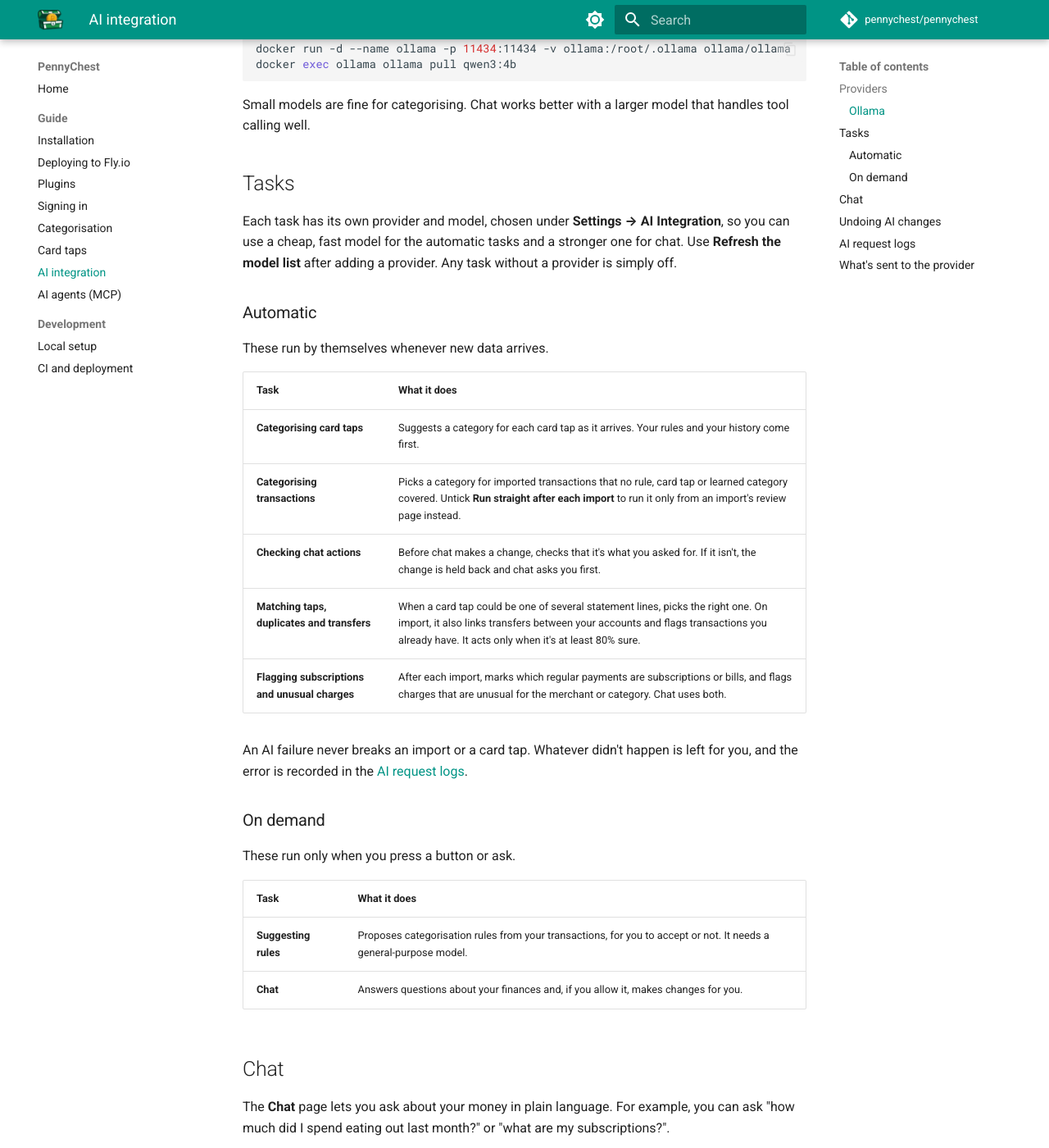
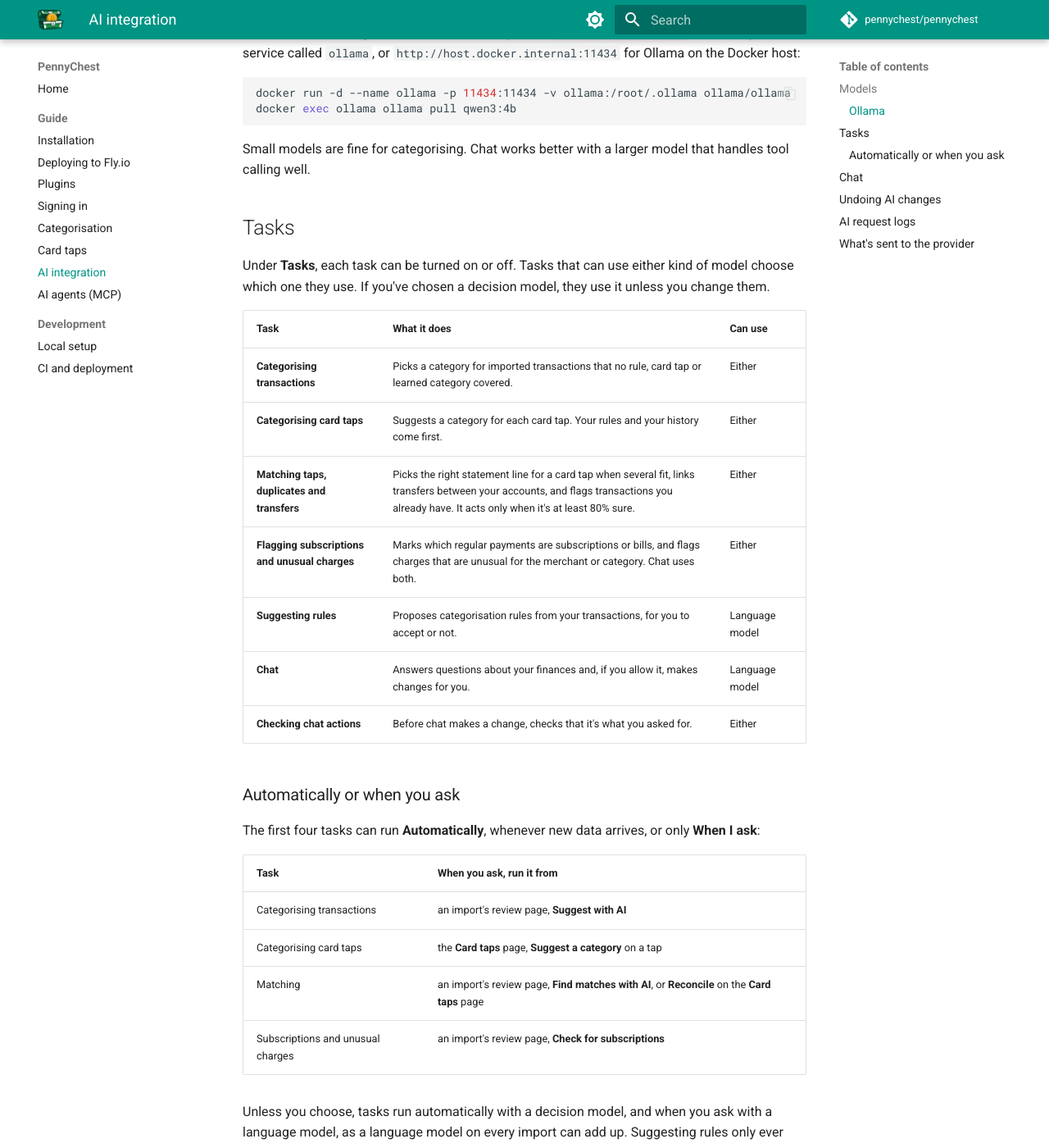
Before and after one commit to pennychest/pennychest, an MkDocs documentation site: the page built from docs/guide/ai-integration.md, in a window 1280 px wide and 1400 px high, scrolled down 1500 px. Shown: the whole window at 82% size. Built offline with MkDocs 1.6.1 and Material for MkDocs 9.7.7, drawn with Linux system fonts in a browser that asks for light colours; comment, search, counter and statistics services are not loaded; some of the changed text lies outside the part shown.

Commit message:
📝 Document decision and language models, and running AI tasks on demand

```diff
--- a/docs/guide/ai-integration.md
+++ b/docs/guide/ai-integration.md
@@ -1,6 +1,6 @@
 # AI integration
 
-AI in PennyChest is optional, and switched off until you choose a provider. Without one, PennyChest still categorises with your rules and with [the model it learns from your own categories](categorisation.md#learning-from-your-categories), which runs inside PennyChest and sends nothing anywhere.
+AI in PennyChest is optional, and does nothing until you choose a model. Without one, PennyChest still categorises with your rules and with [the model it learns from your own categories](categorisation.md#learning-from-your-categories), which runs inside PennyChest and sends nothing anywhere.
 
 With a provider, AI can:
 
@@ -12,20 +12,24 @@
 
 To let your own AI assistant work with your ledger, see [AI agents (MCP)](mcp.md).
 
-## Providers
+## Models
 
-Add your credentials under **Settings → AI Integration → Providers**.
+**Settings → AI Integration** has two kinds of model. Choose one of each, or just one; every task that uses that kind shares it.
 
-| Provider | What you need | Good for |
+- **Decision model.** Picks from the answers it's given and says how sure it is, so PennyChest can leave an answer to you rather than act on a guess. It's fast and cheap, which suits jobs that run on every import and card tap. It can't chat or write rules.
+- **Language model.** A general-purpose LLM. It writes text, so it can do everything, including chat and suggesting rules, but it doesn't report a confidence, so every answer it gives is used. It's slower and costs more per request.
+
+Add a provider's credentials under its section, then choose it and a model at the top. Use **Refresh the model list** after adding a provider.
+
+| Provider | Kind | What you need |
 |---|---|---|
-| **TypeSafe AI (Jev)** | an API key from [TypeSafe AI](https://typesafe.ai) | Categorising, matching, insights and checking chat actions: every task except rule suggestions and chat |
-| **Anthropic (Claude)** | an API key from [console.anthropic.com](https://console.anthropic.com) | Every task |
-| **OpenAI** | an API key; the base URL can point at any OpenAI-compatible API | Every task |
-| **Google (Gemini)** | a Gemini API key | Every task |
-| **Google Vertex AI** | an express mode API key | Every task |
-| **Ollama (self-hosted)** | the URL of your Ollama server | Every task, with nothing leaving your network |
-
-Jev is a decision model. It picks from the options it's given and says how confident it is, so PennyChest can leave an answer to you rather than act on a guess. The others are general-purpose LLMs that don't report a confidence, so every answer they give is used. A sensible setup is Jev for the automatic tasks and an LLM for rules and chat.
+| **TypeSafe AI (Jev)** | Decision model | an API key from [TypeSafe AI](https://typesafe.ai) |
+| **OpenAI Decisions** | Decision model | an OpenAI API key; uses OpenAI's Decisions API |
+| **Anthropic (Claude)** | Language model | an API key from [console.anthropic.com](https://console.anthropic.com) |
+| **OpenAI** | Language model | an API key; the base URL can point at any OpenAI-compatible API |
+| **Google (Gemini)** | Language model | a Gemini API key |
+| **Google Vertex AI** | Language model | an express mode API key |
+| **Ollama (self-hosted)** | Language model | the URL of your Ollama server, with nothing leaving your network |
 
 !!! note
     Provider APIs are billed by the provider, per token or per request. The Anthropic API is separate from a claude.ai subscription.
@@ -43,30 +47,32 @@
 
 ## Tasks
 
-Each task has its own provider and model, chosen under **Settings → AI Integration**, so you can use a cheap, fast model for the automatic tasks and a stronger one for chat. Use **Refresh the model list** after adding a provider. Any task without a provider is simply off.
+Under **Tasks**, each task can be turned on or off. Tasks that can use either kind of model choose which one they use. If you've chosen a decision model, they use it unless you change them.
 
-### Automatic
+| Task | What it does | Can use |
+|---|---|---|
+| **Categorising transactions** | Picks a category for imported transactions that no rule, card tap or learned category covered. | Either |
+| **Categorising card taps** | Suggests a category for each card tap. Your rules and your history come first. | Either |
+| **Matching taps, duplicates and transfers** | Picks the right statement line for a card tap when several fit, links transfers between your accounts, and flags transactions you already have. It acts only when it's at least 80% sure. | Either |
+| **Flagging subscriptions and unusual charges** | Marks which regular payments are subscriptions or bills, and flags charges that are unusual for the merchant or category. Chat uses both. | Either |
+| **Suggesting rules** | Proposes categorisation rules from your transactions, for you to accept or not. | Language model |
+| **Chat** | Answers questions about your finances and, if you allow it, makes changes for you. | Language model |
+| **Checking chat actions** | Before chat makes a change, checks that it's what you asked for. | Either |
 
-These run by themselves whenever new data arrives.
+### Automatically or when you ask
 
-| Task | What it does |
+The first four tasks can run **Automatically**, whenever new data arrives, or only **When I ask**:
+
+| Task | When you ask, run it from |
 |---|---|
-| **Categorising card taps** | Suggests a category for each card tap as it arrives. Your rules and your history come first. |
-| **Categorising transactions** | Picks a category for imported transactions that no rule, card tap or learned category covered. Untick **Run straight after each import** to run it only from an import's review page instead. |
-| **Checking chat actions** | Before chat makes a change, checks that it's what you asked for. If it isn't, the change is held back and chat asks you first. |
-| **Matching taps, duplicates and transfers** | When a card tap could be one of several statement lines, picks the right one. On import, it also links transfers between your accounts and flags transactions you already have. It acts only when it's at least 80% sure. |
-| **Flagging subscriptions and unusual charges** | After each import, marks which regular payments are subscriptions or bills, and flags charges that are unusual for the merchant or category. Chat uses both. |
+| Categorising transactions | an import's review page, **Suggest with AI** |
+| Categorising card taps | the **Card taps** page, **Suggest a category** on a tap |
+| Matching | an import's review page, **Find matches with AI**, or **Reconcile** on the **Card taps** page |
+| Subscriptions and unusual charges | an import's review page, **Check for subscriptions** |
+
+Unless you choose, tasks run automatically with a decision model, and when you ask with a language model, as a language model on every import can add up. Suggesting rules only ever runs when you ask; chat and checking its actions run whenever you chat.
 
 An AI failure never breaks an import or a card tap. Whatever didn't happen is left for you, and the error is recorded in the [AI request logs](#ai-request-logs).
-
-### On demand
-
-These run only when you press a button or ask.
-
-| Task | What it does |
-|---|---|
-| **Suggesting rules** | Proposes categorisation rules from your transactions, for you to accept or not. It needs a general-purpose model. |
-| **Chat** | Answers questions about your finances and, if you allow it, makes changes for you. |
 
 ## Chat
 
@@ -79,9 +85,9 @@
 - **Change categories, rules and budgets:** create and rename categories, add rules and set budgets
 - **Change transactions:** add, edit, recategorise, review and delete transactions
 
-Chat makes changes without stopping to ask first. If you've chosen a model for **Checking chat actions**, a second model reads the recent conversation before each change and judges whether you asked for it. If it judges you probably didn't, the change is held back, and chat tells you what it would do and asks you to confirm.
+Chat makes changes without stopping to ask first. If **Checking chat actions** is on, a second model reads the recent conversation before each change and judges whether you asked for it. If it judges you probably didn't, the change is held back, and chat tells you what it would do and asks you to confirm.
 
-The check is a safety net, not a guarantee. If no model is chosen for it, or the check model can't be reached, the change goes ahead. Every change can be undone.
+The check is a safety net, not a guarantee. If it's off, or its model can't be reached, the change goes ahead. Every change can be undone.
 
 ## Undoing AI changes
 
```
Also changed, not shown: docs/guide/card-taps.md (+2 -2 lines), docs/guide/categorisation.md (+3 -3 lines), docs/guide/mcp.md (+1 -1 lines).
